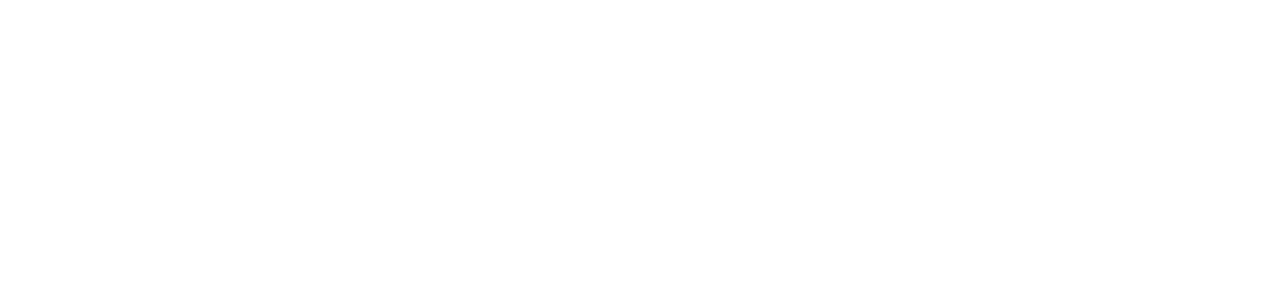
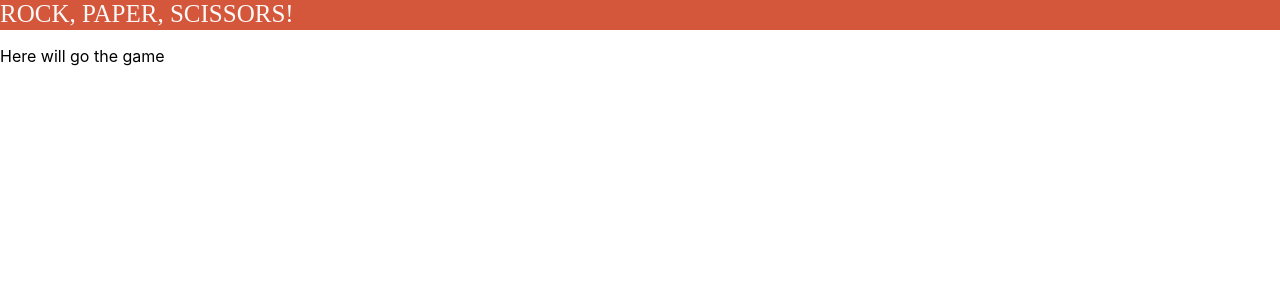
Before and after one commit to Andrs14/rock-paper-scissors, a React (Create React App) app in the folder client/rock-paper-scissors/: page /game in a window 1280 px wide. Shown: the top 300 px of the page. Built offline with nearby package versions, Linux system fonts and the light colour scheme.

Commit message:
Add basic routes and a header
Added the routes I think I'll need for the application

```diff
--- a/client/rock-paper-scissors/package.json
+++ b/client/rock-paper-scissors/package.json
@@ -5,6 +5,7 @@
   "dependencies": {
     "react": "^16.8.6",
     "react-dom": "^16.8.6",
+    "react-router-dom": "^5.0.0",
     "react-scripts": "3.0.0",
     "react-test-renderer": "^16.8.6"
   },
--- a/client/rock-paper-scissors/src/App.js
+++ b/client/rock-paper-scissors/src/App.js
@@ -1,9 +1,21 @@
 import React from 'react';
 import './App.css';
+import PlayerForm from './player/PlayerForm';
+import Ranking from './ranking/Ranking';
+import Header from './header/Header';
+import Game from './game/Game';
+import {BrowserRouter as Router, Route} from 'react-router-dom';
 
 function App() {
   return (
+
     <div className="App">
+      <Header/>
+      <Router>
+          <Route path="/" exact component={PlayerForm}/>
+          <Route path="/game" component={Game}/>
+          <Route path="/ranking" component={Ranking}/>
+      </Router>
     </div>
   );
 }
--- /dev/null
+++ b/client/rock-paper-scissors/src/game/Game.js
@@ -0,0 +1,11 @@
+import React from 'react';
+
+class Game extends React.Component {
+    render() {
+        return (
+            <p>Here will go the game</p>
+        );
+    }
+}
+
+export default Game;
--- /dev/null
+++ b/client/rock-paper-scissors/src/header/Header.css
@@ -0,0 +1,12 @@
+#header {
+    width: 100%;
+    height: 30px;
+    background-color: #d5573b;
+}
+
+.logo {
+    font-family: 'Permanent Marker', cursive;
+    color: #f7f9f9;
+    font-size: 25px;
+    max-width: 10px;
+}
--- /dev/null
+++ b/client/rock-paper-scissors/src/header/Header.js
@@ -0,0 +1,18 @@
+import React from 'react';
+import './Header.css';
+
+class Header extends React.Component {
+    constructor(props) {
+        super(props);
+    }
+
+    render() {
+        return (
+            <header id="header">
+                <span className="logo">ROCK, PAPER, SCISSORS!</span>
+            </header>
+        );
+    }
+}
+
+export default Header;
--- /dev/null
+++ b/client/rock-paper-scissors/src/player/PlayerForm.js
@@ -0,0 +1,15 @@
+import React from 'react';
+
+class PlayerForm extends React.Component {
+    constructor(props) {
+        super(props);
+    }
+
+    render() {
+        return (
+            <p>Here will go the player form</p>
+        );
+    }
+}
+
+export default PlayerForm;
--- /dev/null
+++ b/client/rock-paper-scissors/src/ranking/Ranking.js
@@ -0,0 +1,11 @@
+import React from 'react';
+
+class Ranking extends React.Component {
+    render() {
+        return (
+            <p>Here will go the rankings</p>
+        );
+    }
+}
+
+export default Ranking;
```
Also changed, not shown: 2 other files (tests, documents, lock files or other folders).
